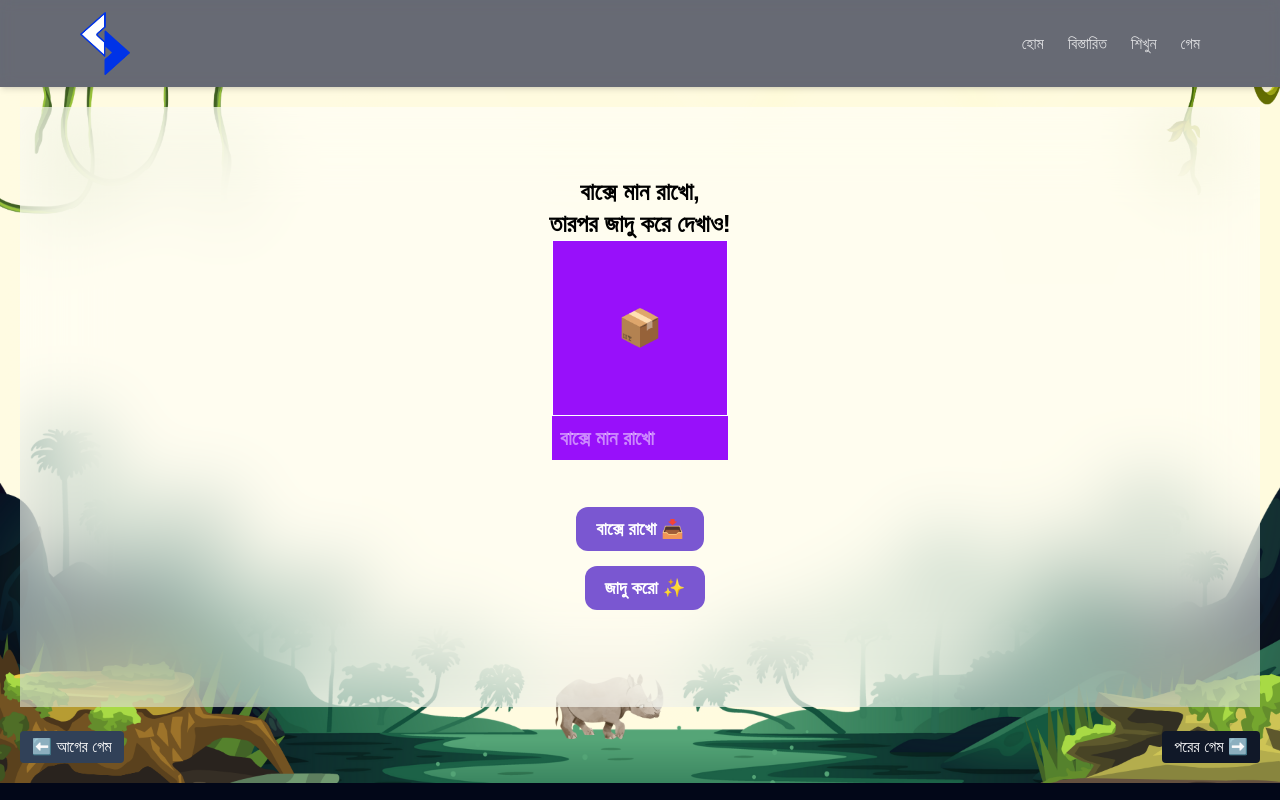
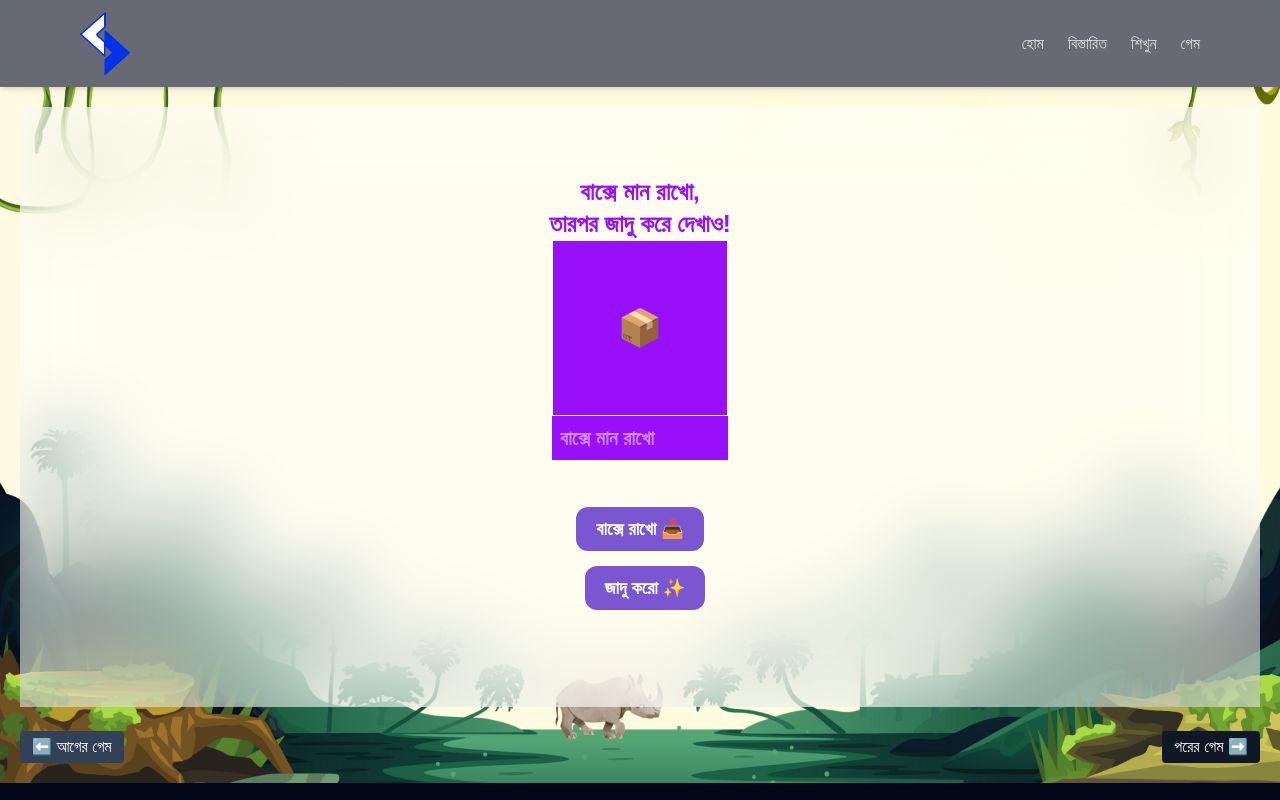
Before and after one commit to marmiju/banglaPy, a Next.js app: page /game in a window 1280 px wide. Built offline with nearby package versions, Linux system fonts and the light colour scheme; a web font is replaced by a local one.

Commit message:
implement Game

```diff
--- a/app/components/games/RobotGame.tsx
+++ b/app/components/games/RobotGame.tsx
@@ -54,7 +54,7 @@ export default function RobotGame() {
         })}
       </div>
 
-      {/* কমান্ড ইনপুট */}
+
       <textarea
         className="w-full h-32 border rounded p-2 mb-2 text-sm font-mono"
         placeholder={`লিখো কমান্ড:\nআগাও()\nনিচে()\nনিচে()\nআগাও()`}
@@ -69,7 +69,7 @@ export default function RobotGame() {
         ▶️ রান করো
       </button>
 
-      {/* আউটপুট লগ */}
+
       <div className="mt-3 text-left bg-slate-400 text-black border rounded p-2 font-mono">
         {log.map((l, i) => (
           <div key={i}>{l}</div>
--- a/app/components/games/VariableBoxGame.tsx
+++ b/app/components/games/VariableBoxGame.tsx
@@ -20,7 +20,7 @@ const VariableBoxGame: React.FC = () => {
   };
 
   return (
-    <div className="flex flex-col font-bold text-center pt-2 text-black bg-white/50 p-4 backdrop-blur-2xl  justify-center items-center text-2xl min-h-[75vh]">
+    <div className="flex flex-col font-bold text-center pt-2  bg-white/50 p-4 backdrop-blur-2xl text-purple-600 justify-center items-center text-2xl min-h-[75vh]">
       <p>বাক্সে মান রাখো, <br/> তারপর  জাদু  করে দেখাও!</p>
 
       <div className="w-44 h-44  backdrop-blur-3xl text items-center border border-white bg-purple-600 justify-center flex text-4xl"
```
